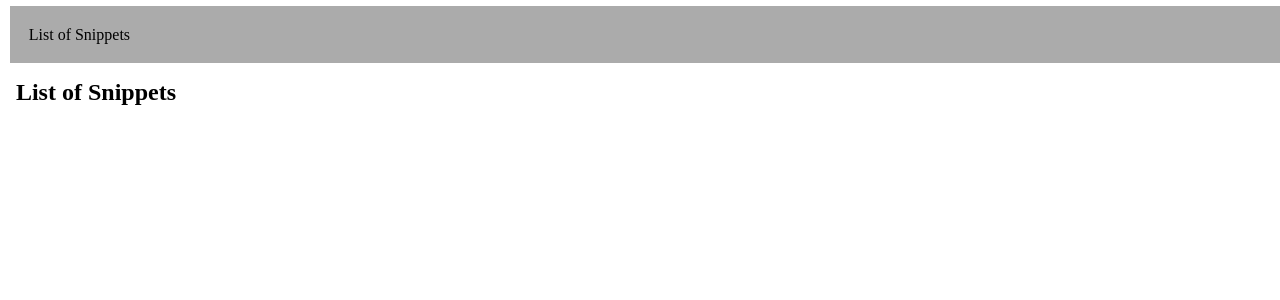
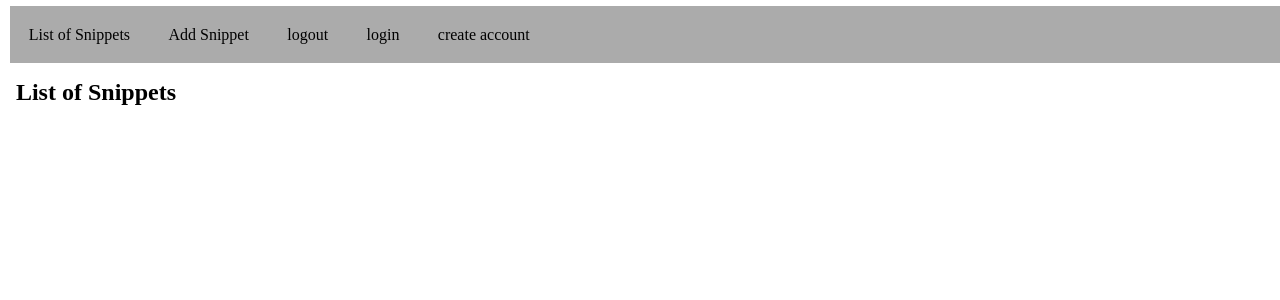
Before and after one commit to momentum-team-5/django--final-project-team-phil-and-nathan, a Django app: page / in a window 1280 px wide. Shown: the top 300 px of the page. Run offline with Django 3.2, Linux system fonts and the light colour scheme; data that the repository does not hold is empty.

Commit message:
links add login

```diff
--- a/snippet/views.py
+++ b/snippet/views.py
@@ -1,5 +1,15 @@
+# from django.shortcuts import render, redirect, get_object_or_404
+# from django.core.mail import send_mail, mail_admins
+# from django.contrib.messages import success, error
+# from django.contrib.auth.decorators import login_required
+# from django.http import JsonResponse
+# from .models import Poem, Comment
+# from .forms import PoemForm, CommentForm, ContactForm, SearchForm
+
+
+
+from django.contrib.auth.decorators import login_required
 from django.shortcuts import render, get_object_or_404
-
 from .models import Snippet
 from .forms import SnippetForm
 
@@ -16,15 +26,24 @@ def snippets_detail(request, pk):
     return render(request, "snippets/snippets_detail.html", {"snippet": snippet})
 
 
+@login_required
+def add_snippet(request):
+    if request.method == "GET":
+        form = SnippetForm()
 
+    # else:
+    #     form = SnippetForm(data=request.POST)
 
+    #     if form.is_valid():
+    #         snippet = form.save(commit=False)
+    #         snippet.author = request.user # associate the new snippet with the currently signed in user
+    #         snippet.save()
 
-#     from .models import Note
-# from .forms import NoteForm
+    #         success(request, "Your snippet was created!")
 
+    #         return redirect(to="snippet_list")
 
-# # Create your views here.
-# def notes_list(request):
-#     notes = Note.objects.all()
+    #     else:
+    #         error(request, "Your snippet could not be created :(")
 
-#     return render(request, "notes/notes_list.html", {"notes": notes})
+    return render(request, "snippets/add_snippet.html", {"form": form})
--- a/snippetSrc/urls.py
+++ b/snippetSrc/urls.py
@@ -25,10 +25,11 @@ from snippet import views as snippet_views
 
 urlpatterns = [
     path('admin/', admin.site.urls),
+    path('accounts/', include('registration.backends.simple.urls')),
     # path('contact/', snippet_views.contact_us, name='contact_us'),
     path('', snippet_views.snippets_list, name="snippets_list"),
     path('more_information/<int:pk>/', snippet_views.snippets_detail, name="snippets_detail"),
-    # path('add/', snippet_views.snippets_add, name="snippets_add"),
+    path('add/', snippet_views.add_snippet, name="add_snippet"),
     # path('delete/<int:pk>/', snippet_views.snippets_delete, name='snippets_delete'),
     # path('edit/<int:pk>/', snippet_views.snippets_edit, name='snippets_edit'),
     # path('search/', snippet_views.snippets_search, name='snippets_search'),
--- a/templates/base.html
+++ b/templates/base.html
@@ -14,6 +14,10 @@
 <body>
     <header class="menu">
         <a href="{% url 'snippets_list' %}">List of Snippets</a>
+        <a href="{% url 'add_snippet' %}">Add Snippet</a>
+        <a href="/accounts/logout/">logout</a>
+        <a href="/accounts/login/">login</a>
+        <a href="/accounts/register/">create account</a>
 
     </header>
 
```
Also changed, not shown: templates/snippets/add_snippet.html (added, +7 -0 lines).
